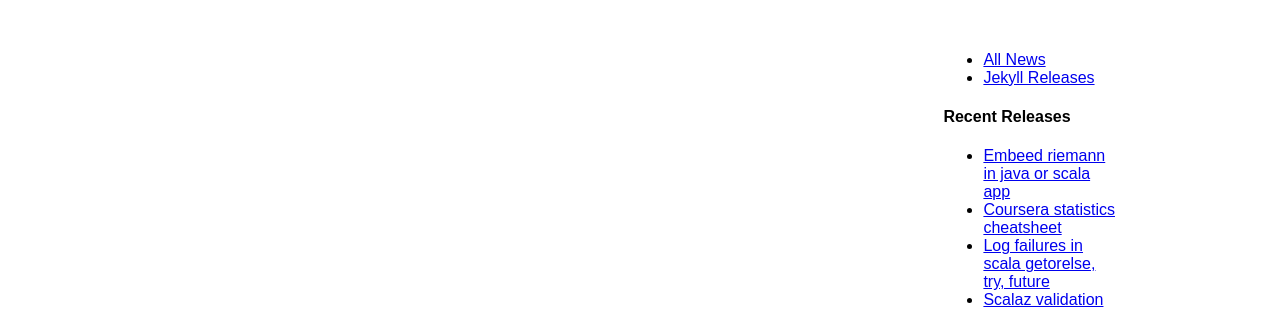
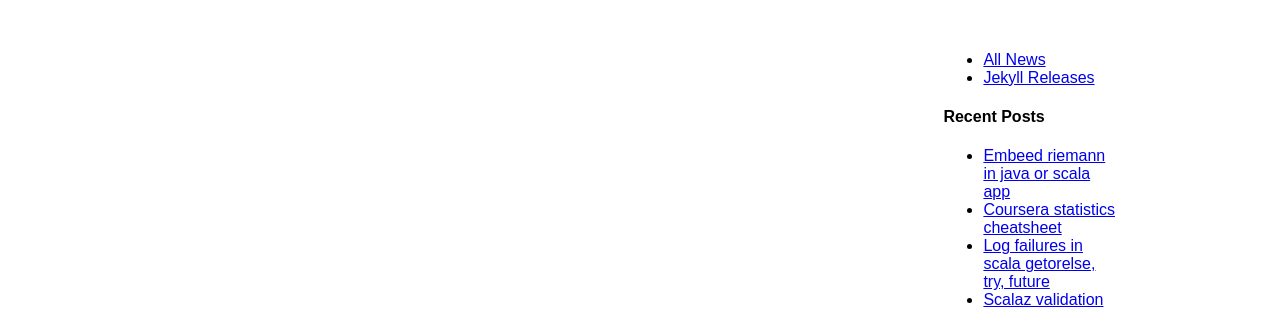
Before and after one commit to tomer-ben-david-archive/tomer-ben-david-archive.github.io, a Jekyll site: the page built from news/releases/index.html, in a window 1280 px wide. Shown: the part 156-465 px from the top of the page. Built offline with Jekyll 4.4.1, drawn with Linux system fonts in a browser that asks for light colours.

Commit message:
releases --> posts

```diff
--- a/_includes/news_contents.html
+++ b/_includes/news_contents.html
@@ -8,7 +8,7 @@
         <a href="/news/releases/">Jekyll Releases</a>
       </li>
     </ul>
-    <h4>Recent Releases</h4>
+    <h4>Recent Posts</h4>
     <ul>
       {% for post in site.posts limit:5 %}
       <li class="{% if page.title == post.title %}current{% endif %}">
```
